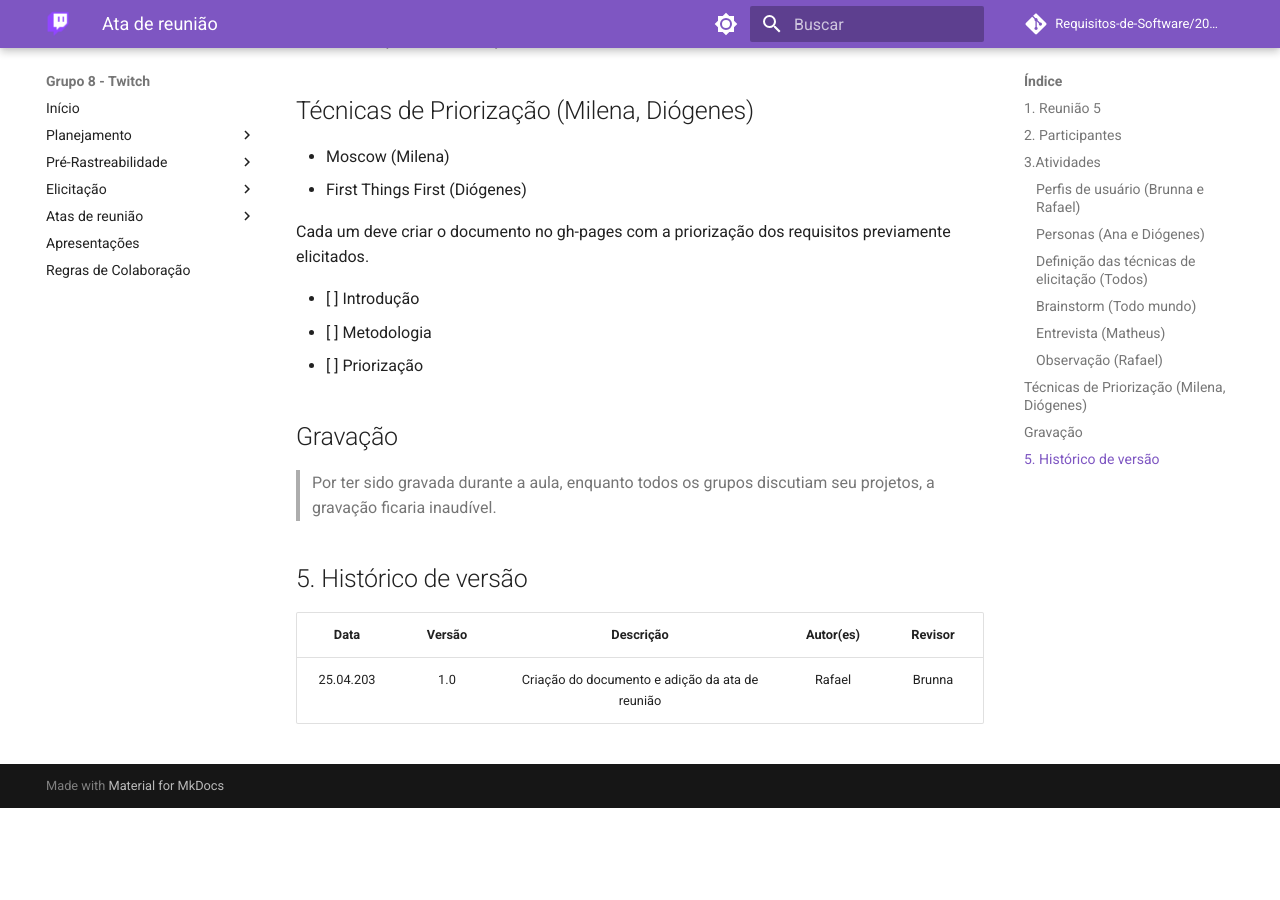
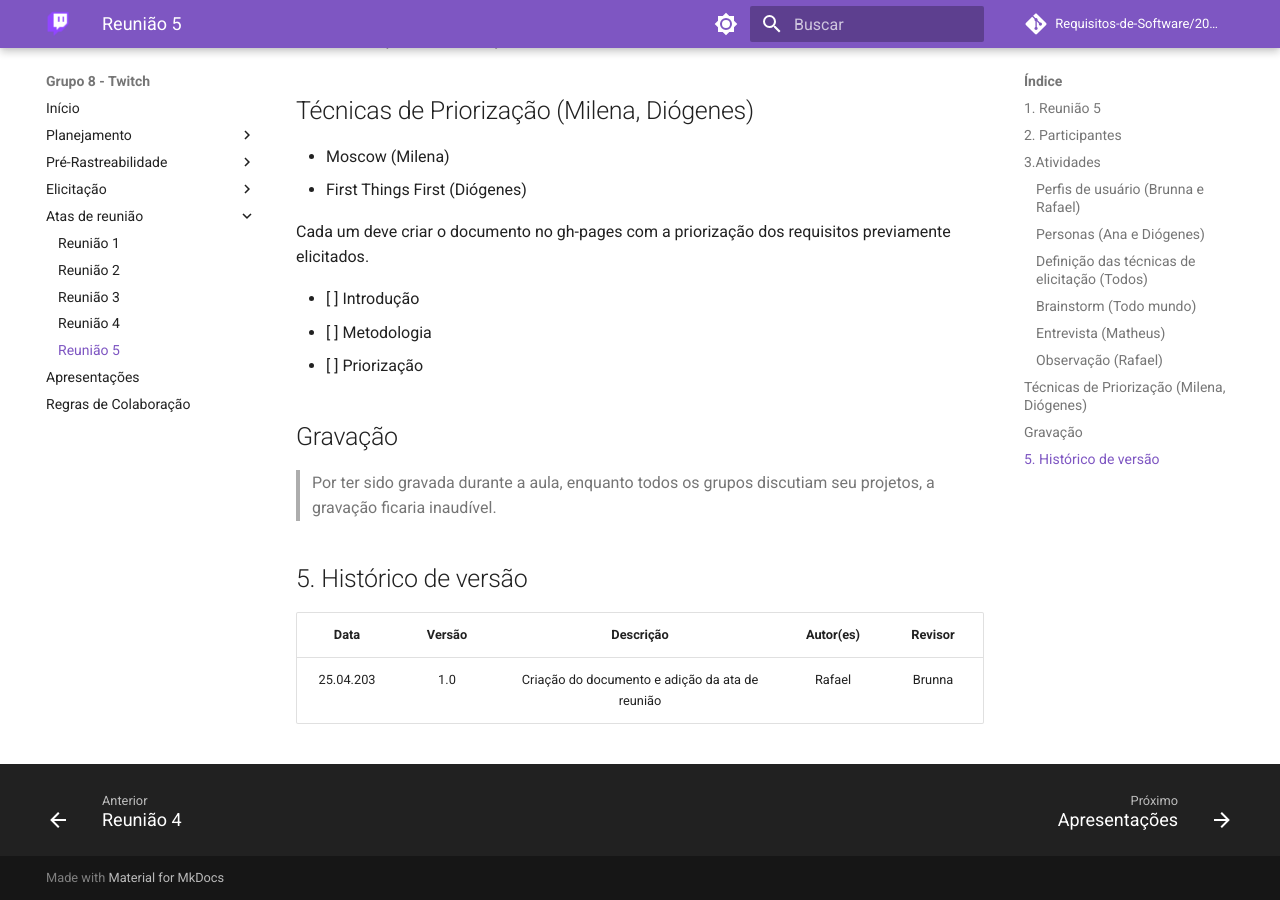
Before and after one commit to Requisitos-de-Software/2023.1-Twitch, an MkDocs documentation site: the page built from docs/atas/reuniao_5.md, in a window 1280 px wide and 900 px high, scrolled down 2167 px. Built offline with MkDocs 1.6.1 and Material for MkDocs 9.7.7, drawn with Linux system fonts in a browser that asks for light colours; comment, search, counter and statistics services are not loaded; before the commit the page ends 2975 px from its top, so only the background shows below that.

Commit message:
46 - ajusta ata

```diff
--- a/mkdocs.yml
+++ b/mkdocs.yml
@@ -47,6 +47,7 @@ nav:
     - Reunião 2: ./atas/reuniao_2.md
     - Reunião 3: ./atas/reuniao_3.md
     - Reunião 4: ./atas/reuniao_4.md
+    - Reunião 5: ./atas/reuniao_5.md
   - Apresentações: ./apresentacoes.md
   - Regras de Colaboração: ./colab.md
 
```
